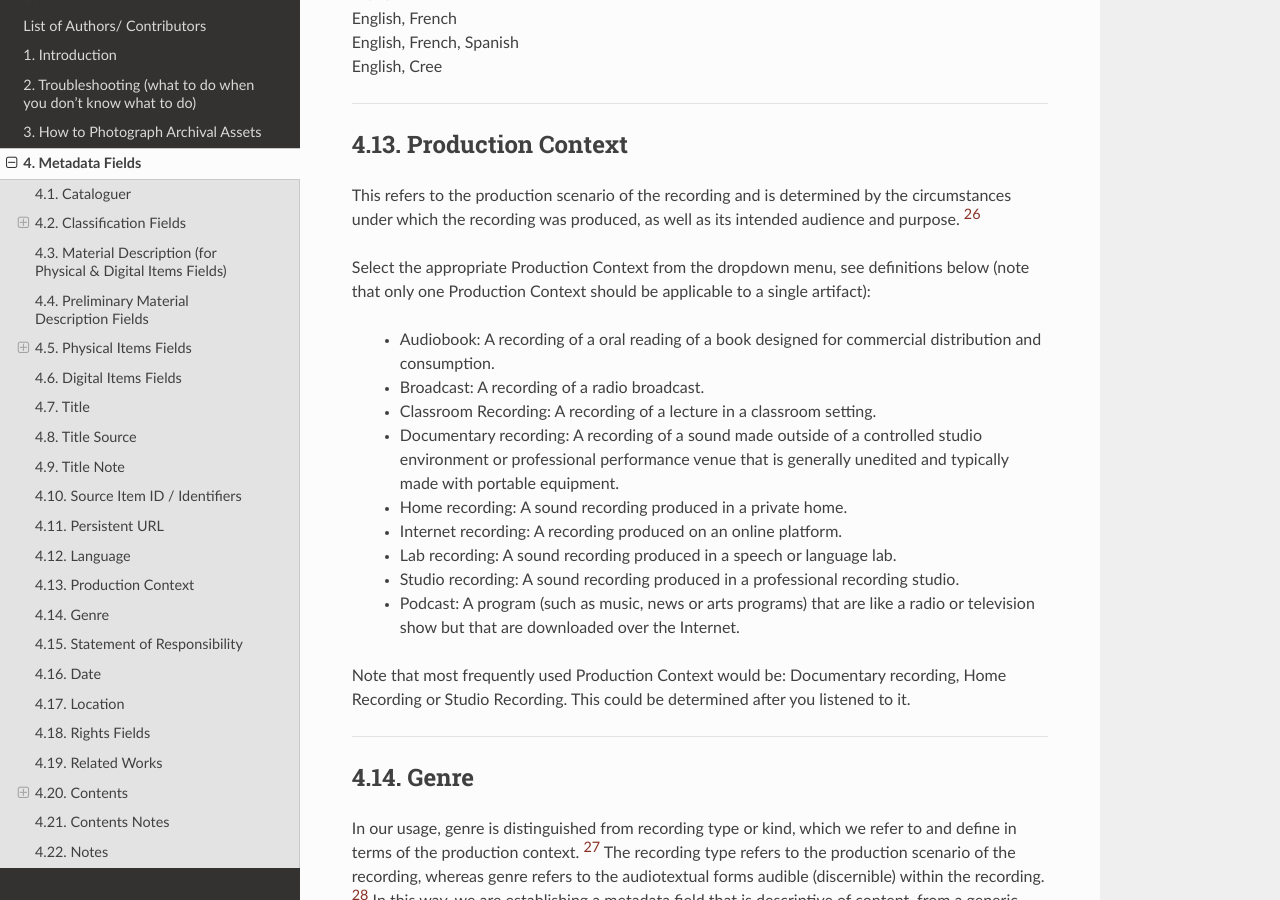
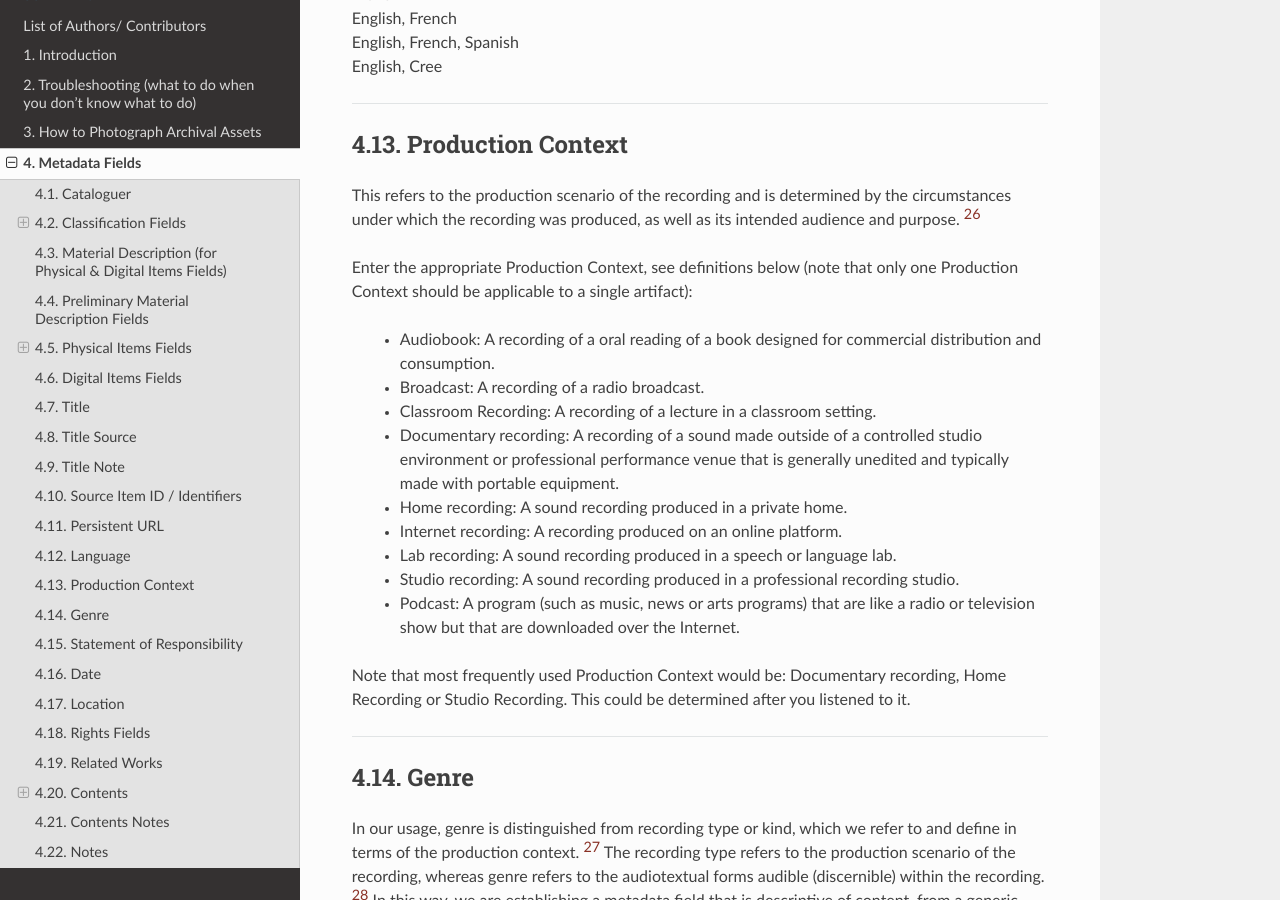
Before and after one commit to spokenweb/spokenweb-metadata-scheme, a Sphinx documentation site: the page built from docs/4-metadata-fields.rst, in a window 1280 px wide and 900 px high, scrolled down 14158 px. Built offline with Sphinx 7.4.7 and the Read the Docs theme 3.1.0, drawn with Linux system fonts in a browser that asks for light colours.

Commit message:
Update 4-metadata-fields.rst

```diff
--- a/docs/4-metadata-fields.rst
+++ b/docs/4-metadata-fields.rst
@@ -510,7 +510,7 @@ Enter the language(s) of a recording. More languages will be added as we are lis
 
 This refers to the production scenario of the recording and is determined by the circumstances under which the recording was produced, as well as its intended audience and purpose. [26]_
 
-Select the appropriate Production Context from the dropdown menu, see definitions below (note that only one Production Context should be applicable to a single artifact):
+Enter the appropriate Production Context, see definitions below (note that only one Production Context should be applicable to a single artifact):
 
   * Audiobook: A recording of a oral reading of a book designed for commercial distribution and consumption.
   * Broadcast: A recording of a radio broadcast.
@@ -732,6 +732,8 @@ Statement of responsibility can apply to different levels of a given resource:
 +-----------------------+-----------+-----------+-----------------+-----------+-------------+
 | Creeley, Robert White | 1926-2005 | Performer | Blackburn, Paul | 1926-1971 | Broadcaster |
 +-----------------------+-----------+-----------+-----------------+-----------+-------------+
+
+|
 
 +-------------------------------------------------------------------------------------------+
 | **EXAMPLE 2: Ballade pour Robert Creeley, c. 1993**                                       |
```
